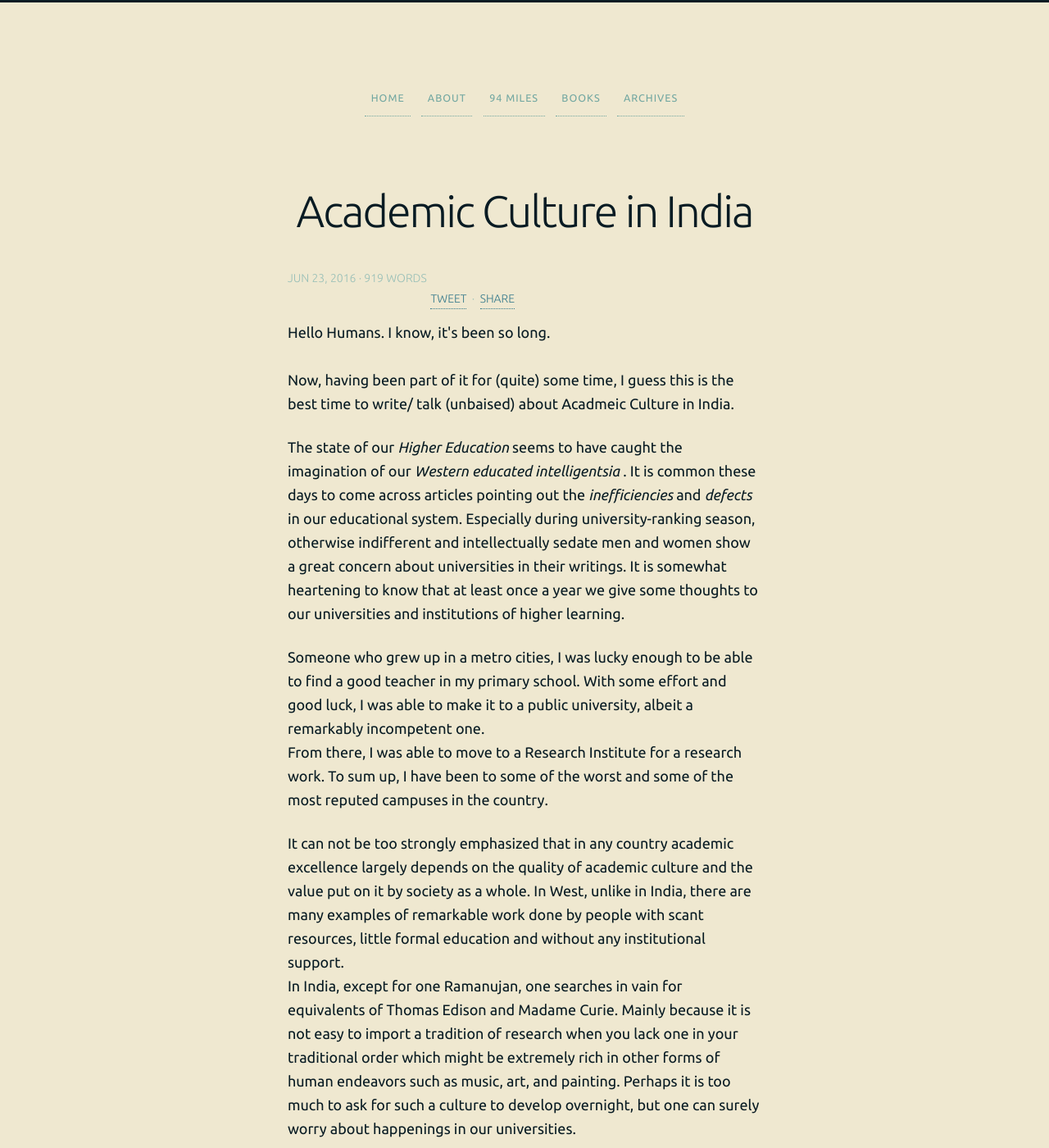
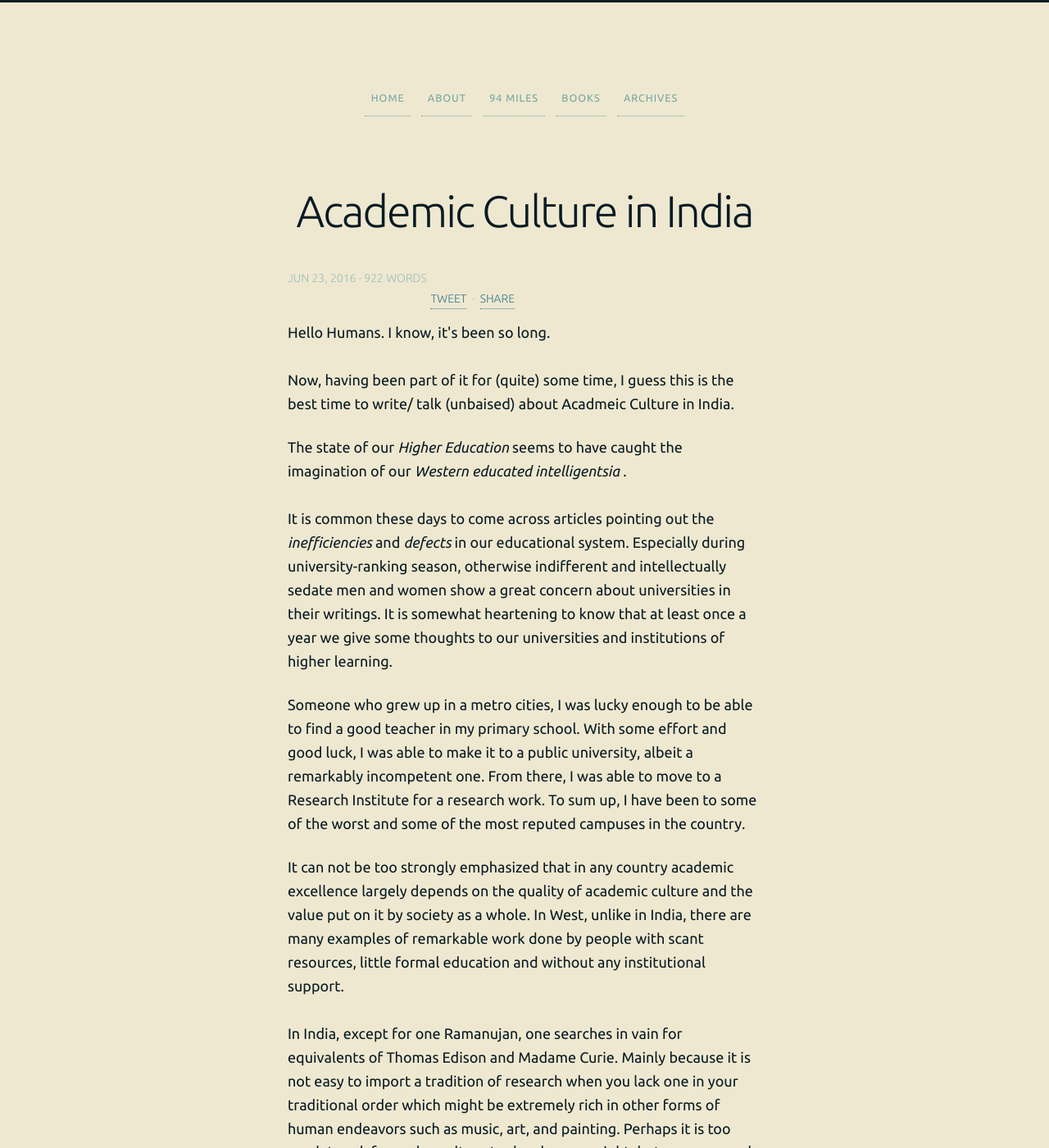
Before and after one commit to 93notes/93notes.github.io, a Jekyll site: the page built from _posts/2016-06-23-acadmeic-culture-in-india.html, in a window 1280 px wide and 1400 px high. Shown: the whole window at 82% size. Built offline with Jekyll 4.4.1, drawn with Linux system fonts in a browser that asks for light colours; nearby versions of some CDN libraries.

```diff
--- a/_posts/2016-06-23-acadmeic-culture-in-india.html
+++ b/_posts/2016-06-23-acadmeic-culture-in-india.html
@@ -12,20 +12,20 @@ Now, having been part of it for (quite) some time, I guess this is the best time
 </p>
 
 <p>The state of our <i>Higher Education</i> seems to have caught the imagination of our  <i>Western educated intelligentsia </i>.
-
+</br> </br>
 It is common these days to come across articles pointing out the  <i>inefficiencies </i> and  <i>defects </i> in our educational system.
 Especially during university-ranking season, otherwise indifferent and intellectually sedate men and women show a great concern about universities in their writings. It is somewhat heartening to know that at least once a year we give some thoughts to our universities and institutions of higher learning.
 </p>
 
 <p>Someone who grew up in a metro cities, I was lucky enough to be able to find a good teacher in my primary school.
 With some effort and good luck, I was able to make it to a public university, albeit a remarkably incompetent one.
-</br>From there, I was able to move to a Research Institute for a research work.
+From there, I was able to move to a Research Institute for a research work.
 To sum up, I have been to some of the worst and some of the most reputed campuses in the country.
 </p>
 
 <p>It can not be too strongly emphasized that in any country academic excellence largely depends on the quality of academic culture and the value put on it by society as a whole.
 In West, unlike in India, there are many examples of remarkable work done by people with scant resources, little formal education and without any institutional support.
-</br>
+</br> </br>
 In India, except for one Ramanujan, one searches in vain for equivalents of Thomas Edison and Madame Curie.
 Mainly because it is not easy to import a tradition of research when you lack one in your traditional order which might be extremely rich in other forms of human endeavors such as music, art, and painting.
 Perhaps it is too much to ask for such a culture to develop overnight, but one can surely worry about happenings in our universities.
```
